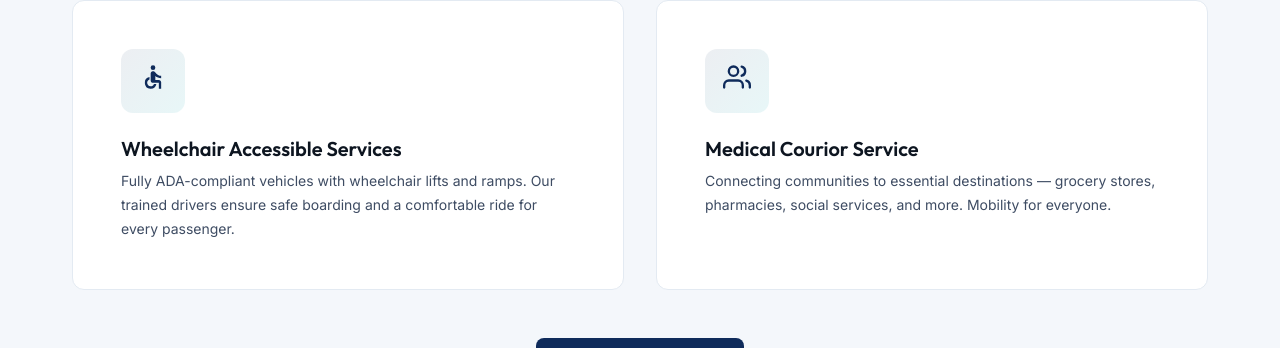
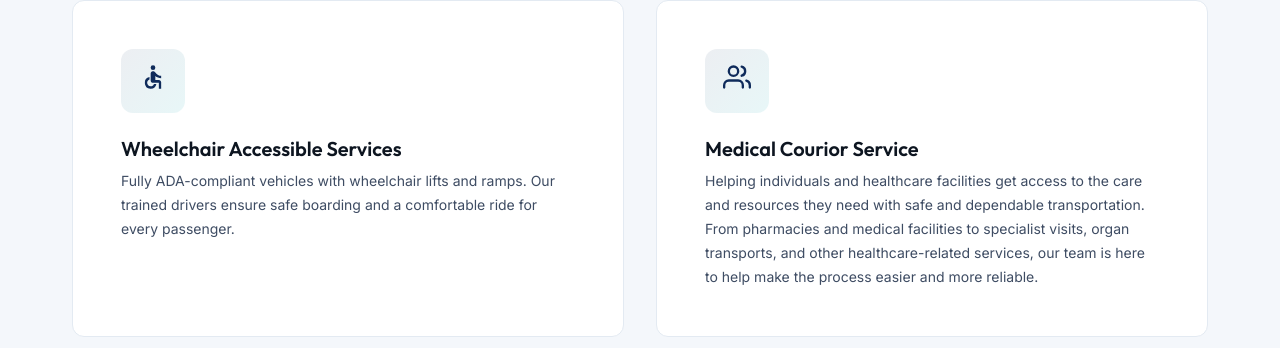
Before and after one commit to TalalNad/World-Class-Transit, a React (Vite) app in the folder frontend/: page / in a window 1280 px wide. Shown: the part 1920-2268 px from the top of the page. Built offline with nearby package versions, Linux system fonts and the light colour scheme.

Commit message:
changed medical corieur

```diff
--- a/frontend/src/data/siteData.jsx
+++ b/frontend/src/data/siteData.jsx
@@ -35,7 +35,7 @@ export const services = [
     icon: <FiUsers />,
     title: 'Medical Courior Service',
     description:
-      'Connecting communities to essential destinations — grocery stores, pharmacies, social services, and more. Mobility for everyone.',
+      'Helping individuals and healthcare facilities get access to the care and resources they need with safe and dependable transportation. From pharmacies and medical facilities to specialist visits, organ transports, and other healthcare-related services, our team is here to help make the process easier and more reliable.',
   },
   {
     id: 'facility-contracts',
```
